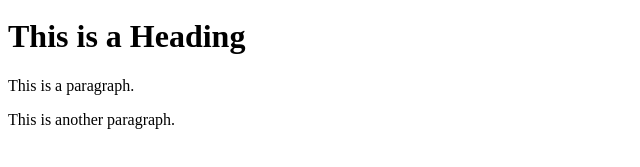
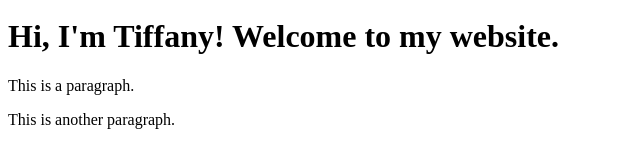
Before and after one commit to 23tkyang/23tkyang.github.io, a plain HTML site: page index.html in a window 1280 px wide. Shown: the part 29-196 px from the top of the page, without its empty margins (0-640 px from the left). Drawn offline with Linux system fonts and the light colour scheme.

Commit message:
testing header

```diff
--- a/index.html
+++ b/index.html
@@ -12,7 +12,7 @@
 <img src="img_la.jpg" alt="LA" style="width:100%">
 
 <div class="">
- <h1>This is a Heading</h1>
+ <h1>Hi, I'm Tiffany! Welcome to my website.</h1>
  <p>This is a paragraph.</p>
  <p>This is another paragraph.</p>
 </div>
```
